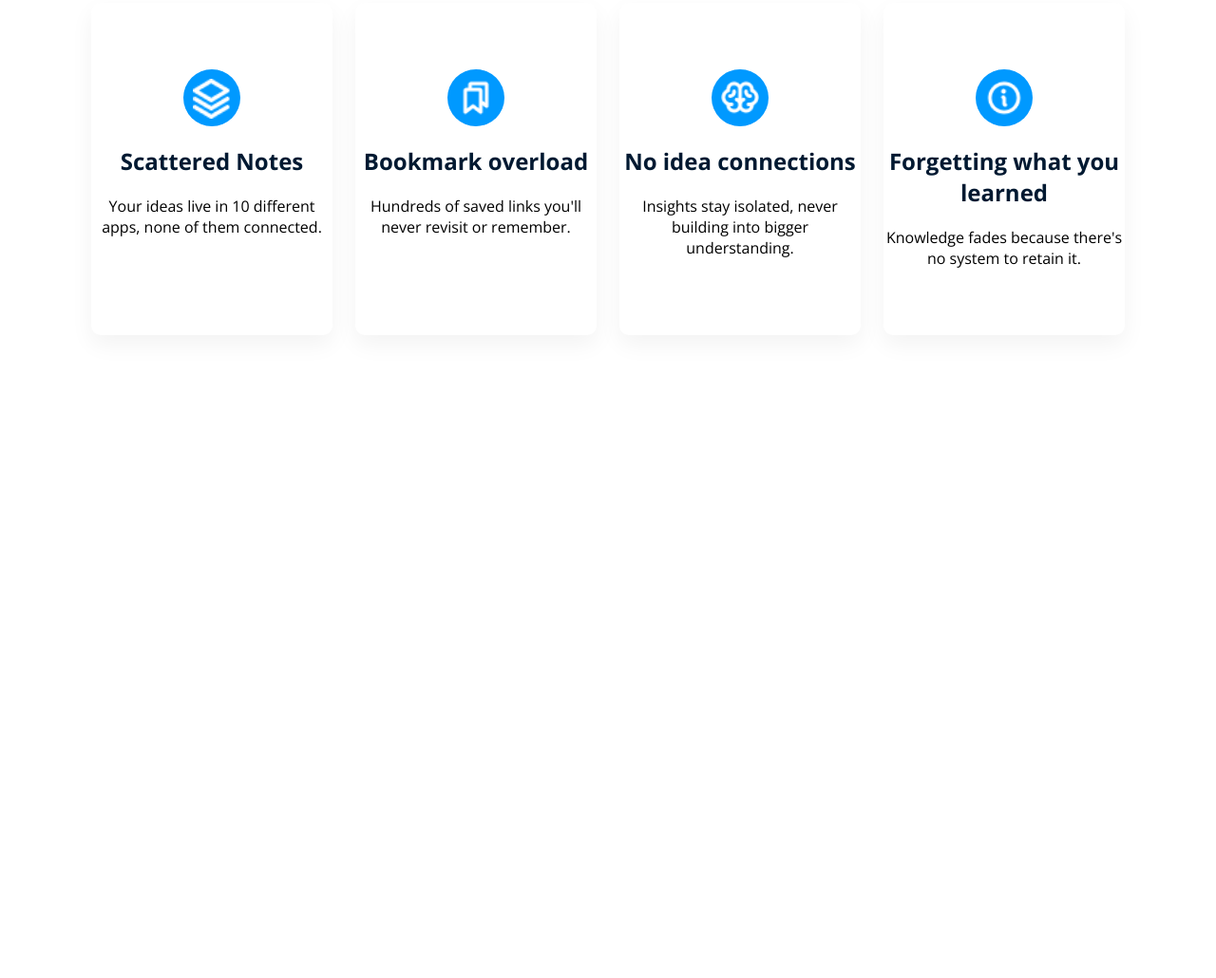
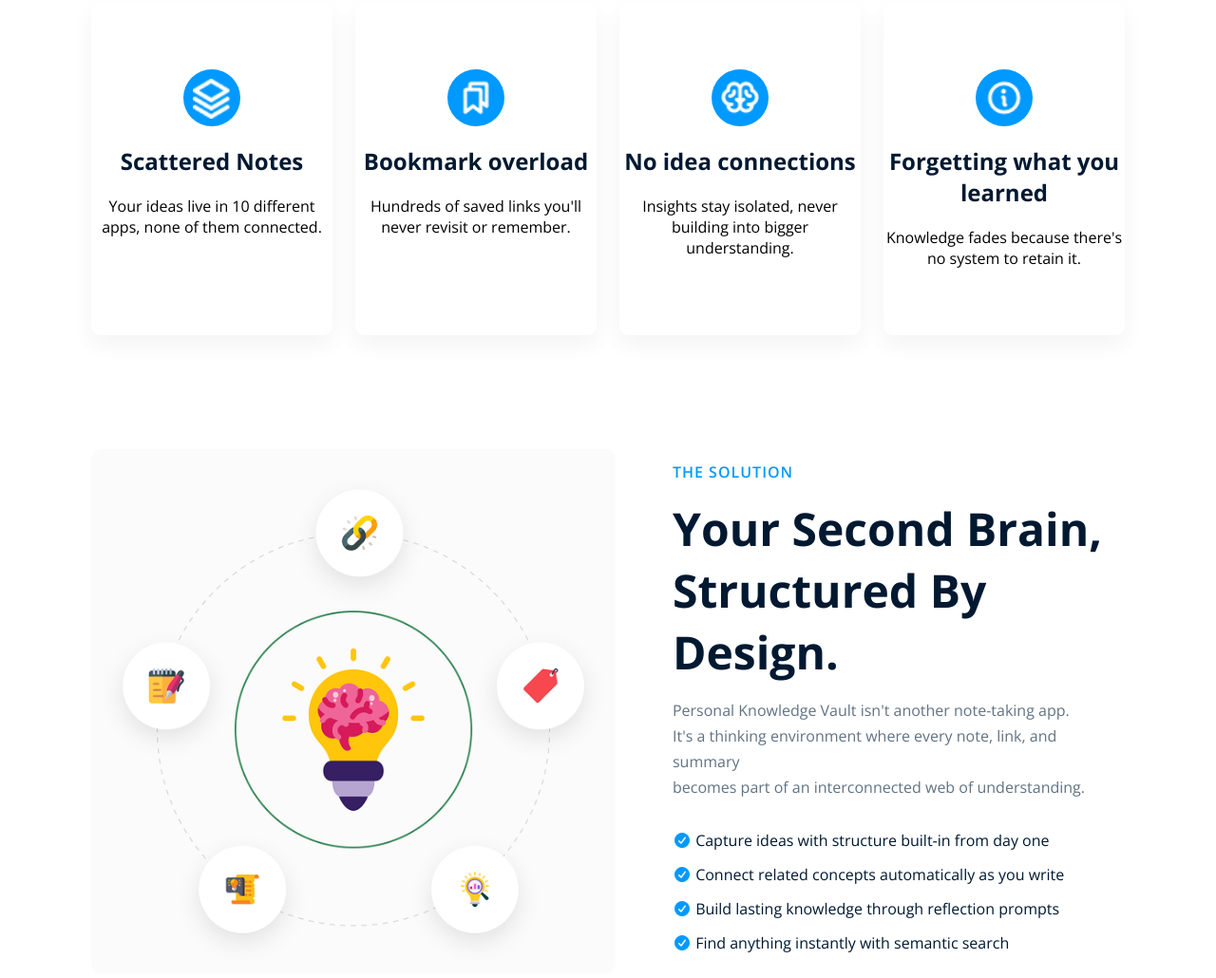
Before and after one commit to sagorhasan17/ph-dev-assign-1, a plain HTML site: page index.html in a window 1280 px wide. Shown: the part 957-1987 px from the top of the page at 95% size. Before the commit the page ends 1390 px from the top, so only its background shows below. Drawn offline with nearby package versions, Linux system fonts and the light colour scheme.

Commit message:
added solution section

```diff
--- a/css/style.css
+++ b/css/style.css
@@ -131,7 +131,7 @@
 }
 
 #works {
-  padding: 80px 0;
+  padding-top: 80px;
   text-align: center;
 }
 #works h2 {
@@ -148,7 +148,7 @@
 #works .works-group {
   margin-top: 44px;
   display: flex;
-  justify-content: center;
+  justify-content: space-between;
   gap: 24px;
 }
 
@@ -179,3 +179,59 @@
   font-size: 16px;
   color: #627382;
 }
+
+
+#soluton {
+  padding-top: 120px;
+  background: #ffffff;
+}
+#soluton .soluton-left{
+  width: 600px;
+  margin-right: 60px;
+}
+#soluton .soluton-left img{
+  width: 100%;
+}
+
+#soluton .soluton-content {
+  margin: auto;
+  display: flex;
+  align-items: center;
+}
+
+#soluton .solution-tag {
+  font-size: 16px;
+  font-weight: 600;
+  color: #0099ff;
+  letter-spacing: 1px;
+}
+
+
+#soluton .soluton-right h2 {
+  font-size: 48px;
+  margin: 16px 0;
+  color: #001931;
+}
+
+#soluton .soluton-right p {
+  font-size: 16px;
+  line-height: 1.7;
+  color: #627382;
+  margin-bottom: 30px;
+}
+
+#soluton .soluton-list {
+  list-style: none;
+  padding: 0;
+  margin-left: -30px;
+}
+
+#soluton .soluton-list li {
+  padding-left: 30px;
+  margin-bottom: 14px;
+  font-size: 16px;
+  color: #001931;
+}
+#soluton .soluton-list li i{
+  color: #0099ff;
+}
--- a/index.html
+++ b/index.html
@@ -88,13 +88,47 @@
         <div class="works-card">
           <div class="card-image"><img src="./assets/Info.png"></div>
           <h4>Forgetting what
-          you learned</h4>
+            you learned</h4>
           <p>Knowledge fades because there's no system to retain it.</p>
         </div>
       </div>
     </div>
   </section>
 
+
+
+  <section id="soluton">
+    <div class="container soluton-content">
+      <div class="soluton-left">
+        <img src="./assets/knowledge.png" alt="">
+      </div>
+
+      <div class="soluton-right">
+        <span class="solution-tag">THE SOLUTION</span>
+
+        <h2>
+          Your Second Brain,<br />
+          Structured By Design.
+        </h2>
+
+        <p>
+          Personal Knowledge Vault isn't another note-taking app.<br />
+          It's a thinking environment where every note, link, and summary <br />
+          becomes part of an interconnected web of understanding.
+        </p>
+
+        <ul class="soluton-list">
+          <li><i class="fa-solid fa-circle-check"></i> Capture ideas with structure built-in from day one</li>
+          <li><i class="fa-solid fa-circle-check"></i> Connect related concepts automatically as you write</li>
+          <li><i class="fa-solid fa-circle-check"></i> Build lasting knowledge through reflection prompts</li>
+          <li><i class="fa-solid fa-circle-check"></i> Find anything instantly with semantic search</li>
+        </ul>
+      </div>
+
+    </div>
+  </section>
+
+
 </body>
 
 </html>
```
